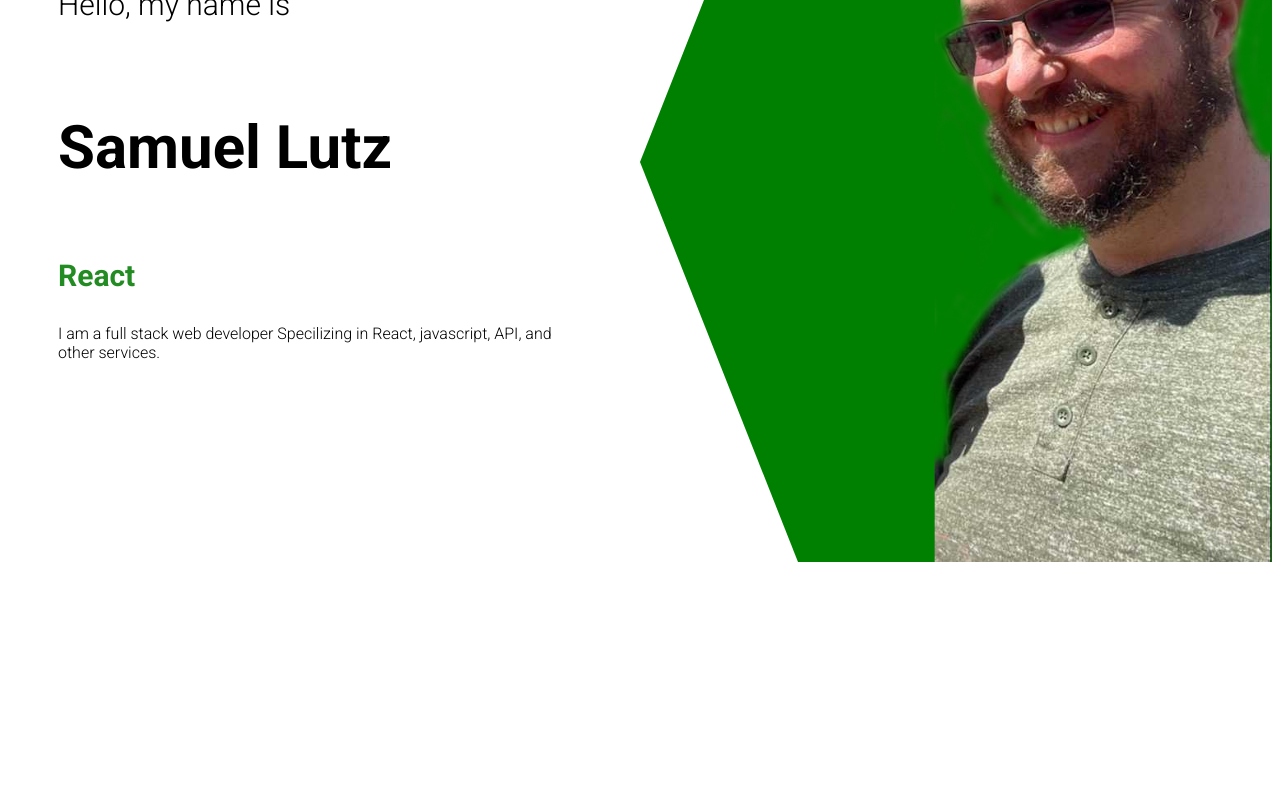
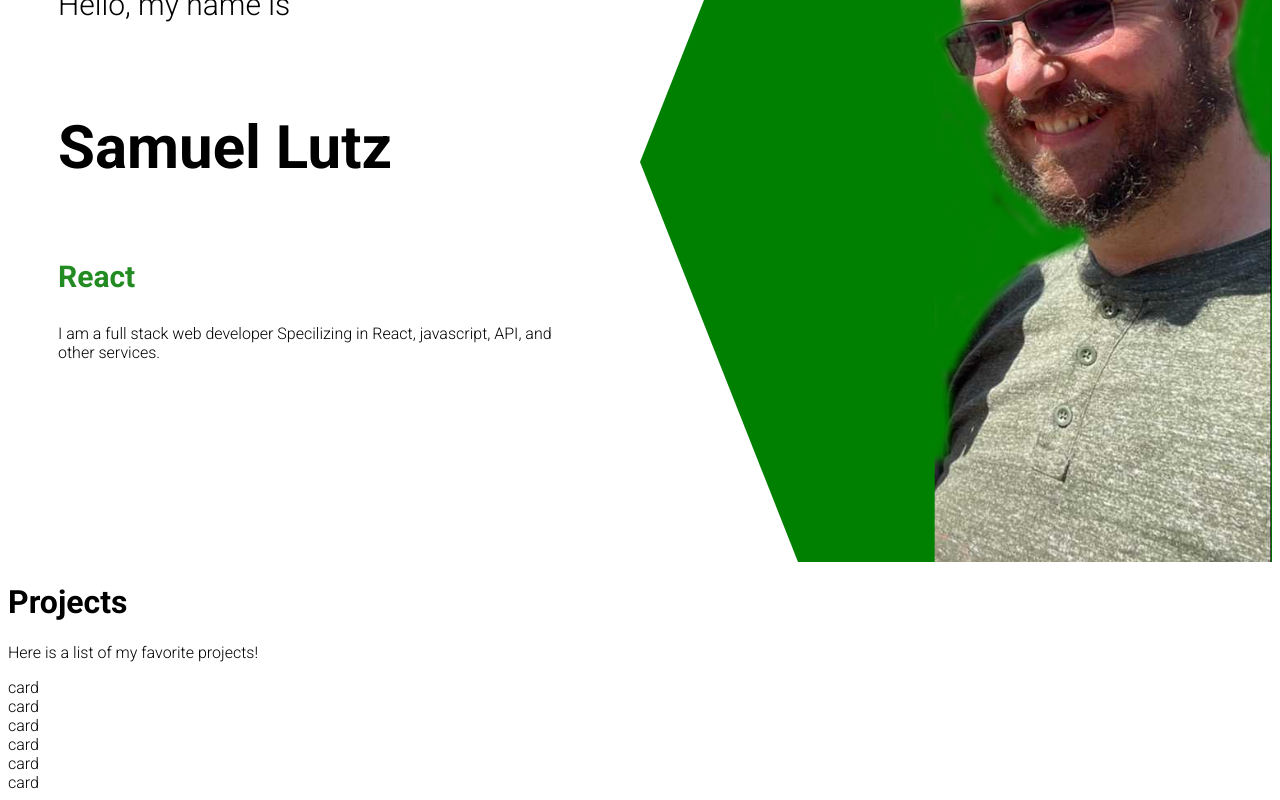
Before and after one commit to samuellutz/React-Portfolio, a React (Create React App) app in the folder my-app/: page / in a window 1280 px wide. Shown: the part 246-1046 px from the top of the page. Before the commit the page ends 816 px from the top, so only its background shows below. Built offline with nearby package versions, Linux system fonts and the light colour scheme; the HTML template or start-up script is replaced by a standard one; a web font is replaced by a local one.

Commit message:
working on projects

```diff
--- a/my-app/src/App.jsx
+++ b/my-app/src/App.jsx
@@ -1,10 +1,12 @@
 import Intro from "./components/intro/intro";
+import Projectlist from "./components/projectlist/projectlist"
 
 
 function App() {
   return (
     <div className="app">
       <Intro/>
+      <Projectlist />
     </div>
   );
 }
--- /dev/null
+++ b/my-app/src/components/projectlist/projectlist.css
@@ -0,0 +1,3 @@
+.pl{
+
+}
--- /dev/null
+++ b/my-app/src/components/projectlist/projectlist.jsx
@@ -0,0 +1,26 @@
+import "./projectlist.css";
+import Project from "../projects/projects"
+
+
+const Projectlist = () => {
+    return (
+        <div className="pl">
+            <div className="pl-text">
+                <h1 className="pl-title">Projects</h1>
+                    <p className="pl-desc">
+                        Here is a list of my favorite projects!
+                    </p>
+            </div>
+            <div className="pl-list">
+                <Project/>
+                <Project/>
+                <Project/>
+                <Project/>
+                <Project/>
+                <Project/>
+            </div>
+        </div>
+    )
+}
+
+export default Projectlist
--- /dev/null
+++ b/my-app/src/components/projects/projects.jsx
@@ -0,0 +1,12 @@
+import "./projects.css";
+
+const Project = ()=> {
+    return (
+        <div>
+            card
+        </div>
+    )
+}
+
+
+export default Project
```
Also changed, not shown: my-app/src/components/projects/projects.css (added), 1 other file (tests, documents, lock files or other folders).
